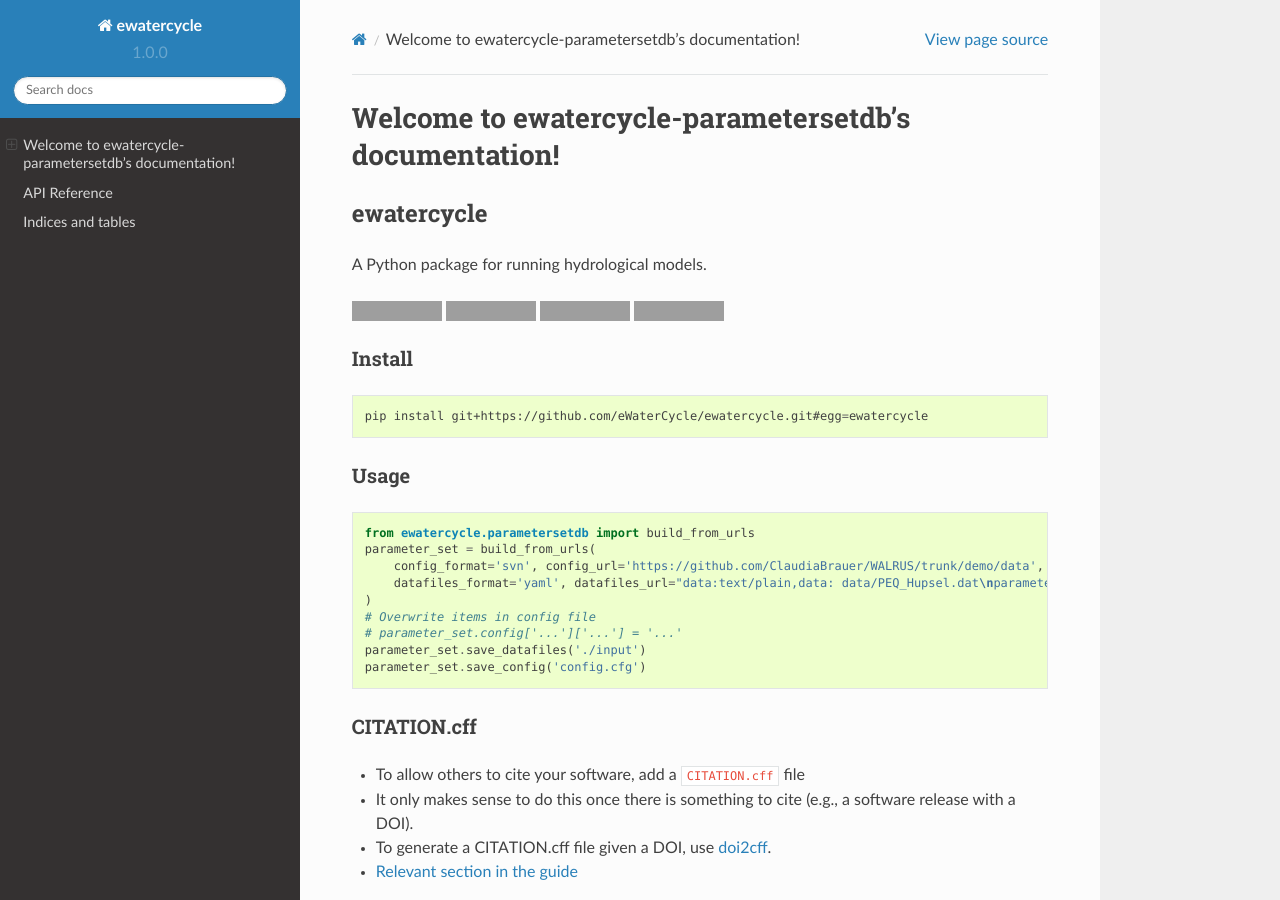
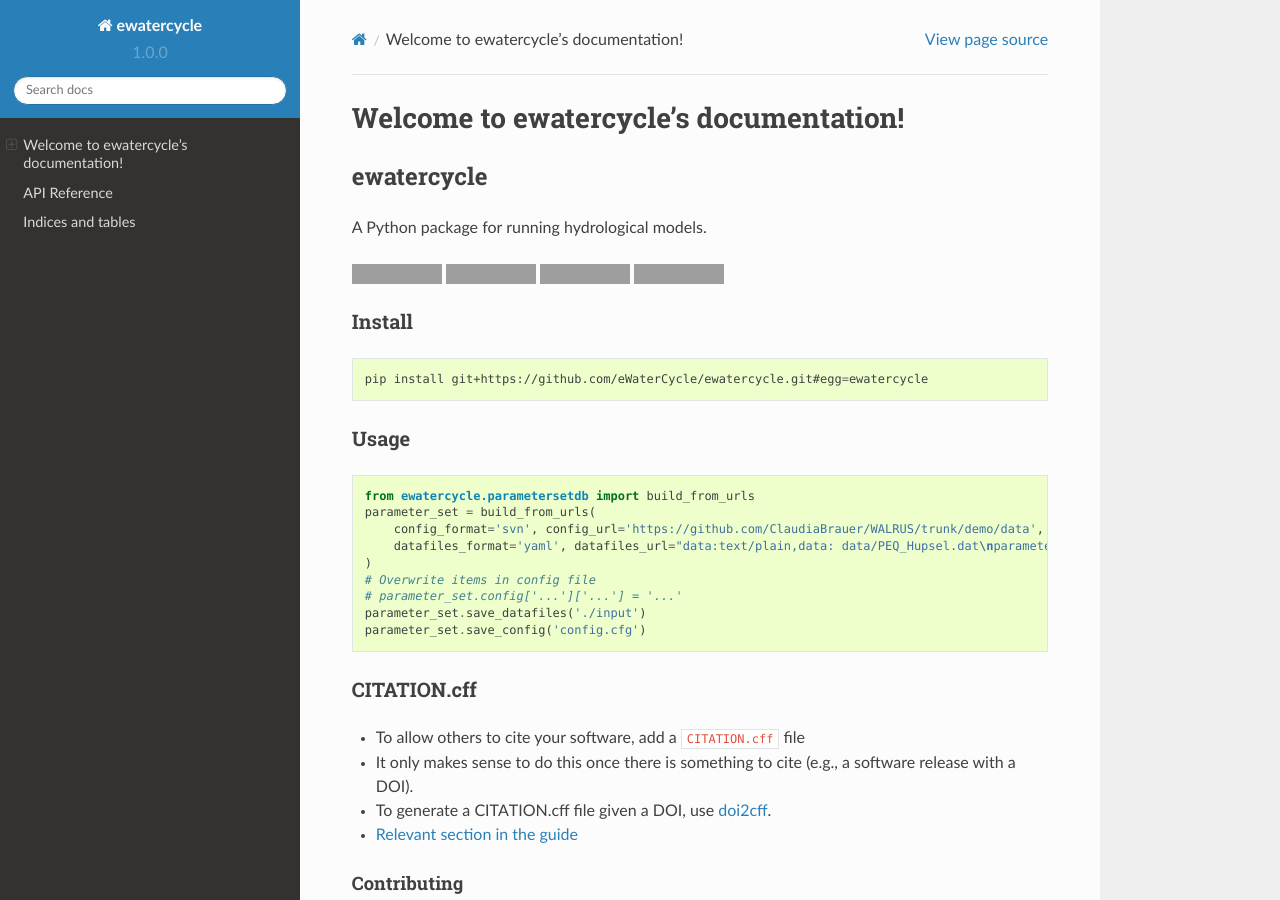
Before and after one commit to eWaterCycle/ewatercycle, a Sphinx documentation site: the page built from docs/index.rst, in a window 1280 px wide and 900 px high, cut to the strip 0-900 px from the top of the window. Built offline with Sphinx 7.4.7 and the Read the Docs theme 2.0.0, drawn with Linux system fonts in a browser that asks for light colours; pages that are not in the unit, such as notebooks, are missing from menus; grey boxes are pictures that could not be loaded.

Commit message:
Remove references to parametersetdb from docs/index

```diff
--- a/docs/index.rst
+++ b/docs/index.rst
@@ -1,9 +1,9 @@
-.. ewatercycle_parametersetdb documentation master file, created by
+.. ewatercycle documentation master file, created by
    sphinx-quickstart on Thu Jun 21 11:07:11 2018.
    You can adapt this file completely to your liking, but it should at least
    contain the root `toctree` directive.
 
-Welcome to ewatercycle-parametersetdb's documentation!
+Welcome to ewatercycle's documentation!
 ==========================================================
 
 .. toctree::
```
